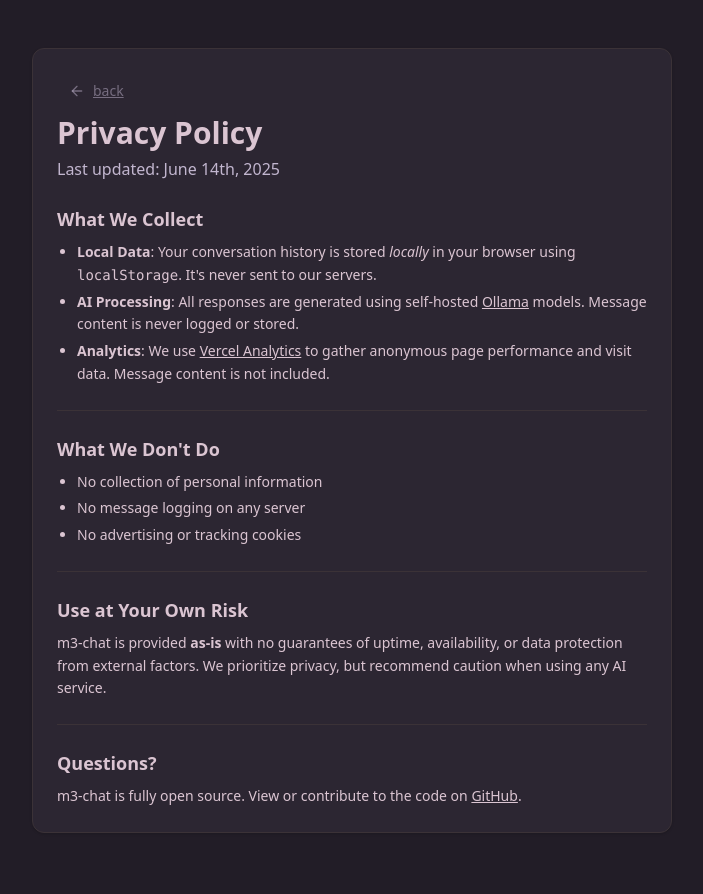
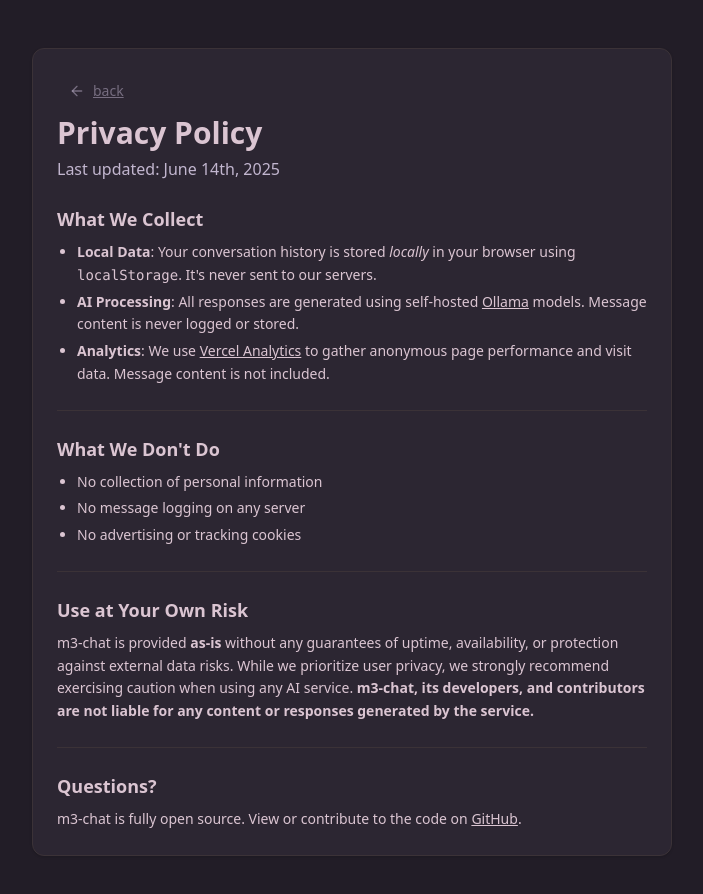
Before and after one commit to m3-chat/frontend, a Next.js app: page /privacy in a window 1280 px wide. Shown: the top 894 px of the page, without its empty margins (288-991 px from the left). Built offline with nearby package versions, Linux system fonts and the light colour scheme; a small style sheet from the web is missing.

Commit message:
docs(privacy): clarify liability disclaimer in privacy policy

```diff
--- a/app/privacy/page.tsx
+++ b/app/privacy/page.tsx
@@ -69,10 +69,14 @@ export default function PrivacyPage() {
           <section>
             <h2 className="text-lg font-semibold mb-2">Use at Your Own Risk</h2>
             <p>
-              m3-chat is provided <strong>as-is</strong> with no guarantees of
-              uptime, availability, or data protection from external factors. We
-              prioritize privacy, but recommend caution when using any AI
-              service.
+              m3-chat is provided <strong>as-is</strong> without any guarantees
+              of uptime, availability, or protection against external data
+              risks. While we prioritize user privacy, we strongly recommend
+              exercising caution when using any AI service.{" "}
+              <strong>
+                m3-chat, its developers, and contributors are not liable for any
+                content or responses generated by the service.
+              </strong>
             </p>
           </section>
 
```
